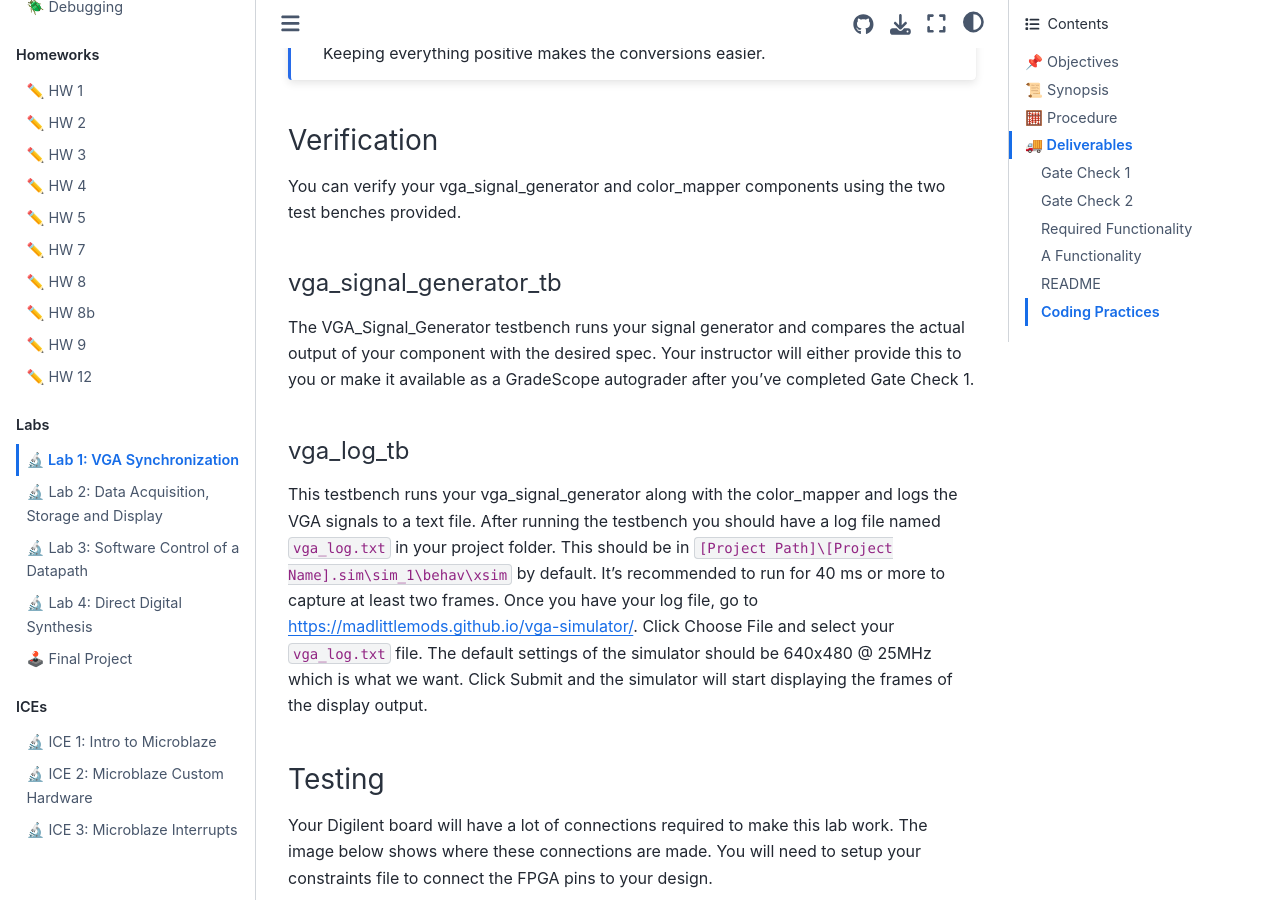
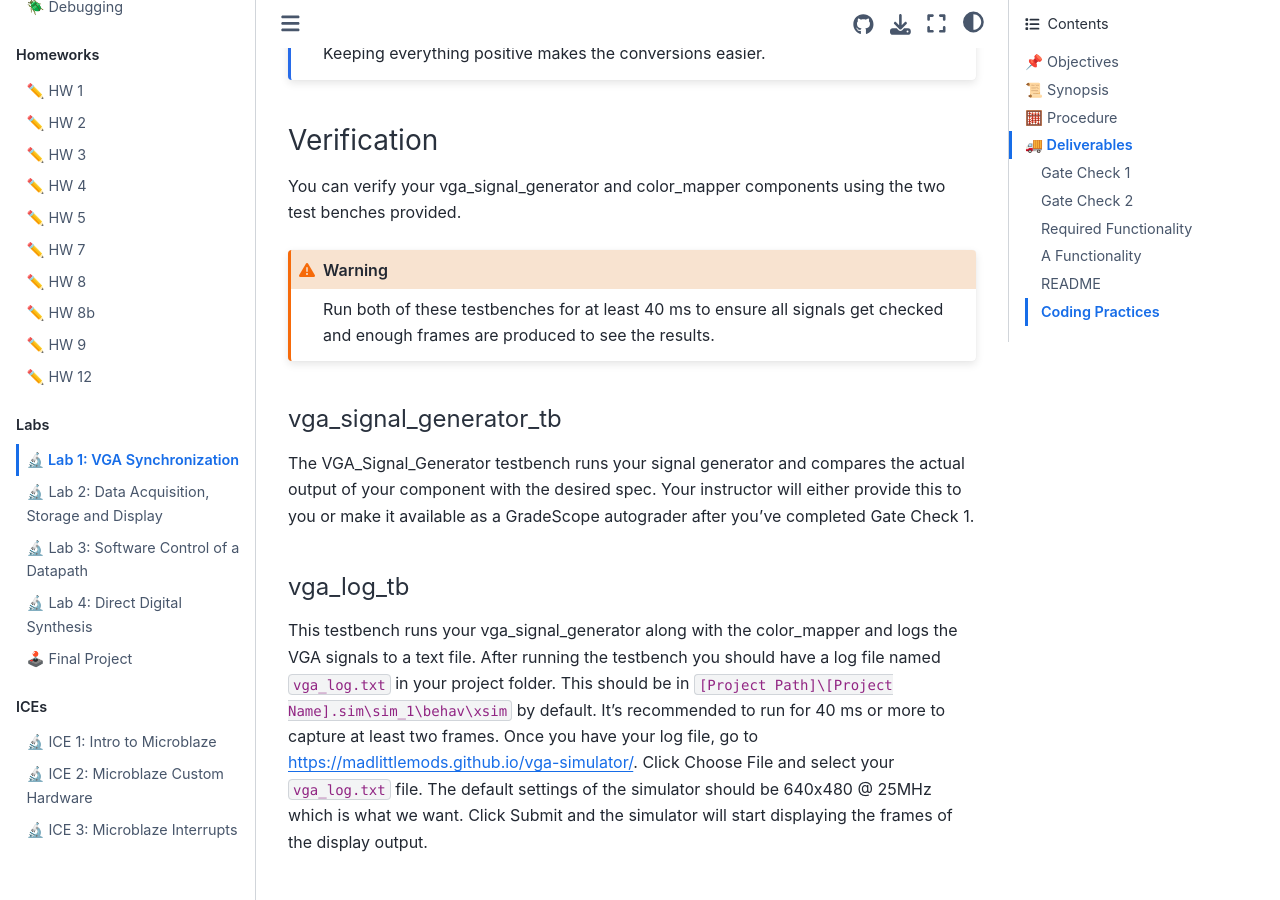
Before and after one commit to USAFA-ECE/ece383, a Jupyter Book: the page built from book/Assignments/lab1.md, in a window 1280 px wide and 900 px high, scrolled down 6470 px. Built offline with Jupyter Book 1.0.4 settings and Sphinx 7.4.7 and the Sphinx Book theme 1.1.4, drawn with Linux system fonts in a browser that asks for light colours; pages that are not in the unit, such as notebooks, are missing from menus.

Commit message:
Update lab1.md

````diff
--- a/book/Assignments/lab1.md
+++ b/book/Assignments/lab1.md
@@ -126,6 +126,10 @@ end color_mapper;
 
 You can verify your vga_signal_generator and color_mapper components using the two test benches provided.
 
+```{warning}
+Run both of these testbenches for at least 40 ms to ensure all signals get checked and enough frames are produced to see the results.
+```
+
 #### vga_signal_generator_tb
 
 The VGA_Signal_Generator testbench runs your signal generator and compares the actual output of your component with the desired spec.  Your instructor will either provide this to you or make it available as a GradeScope autograder after you've completed Gate Check 1.
````
